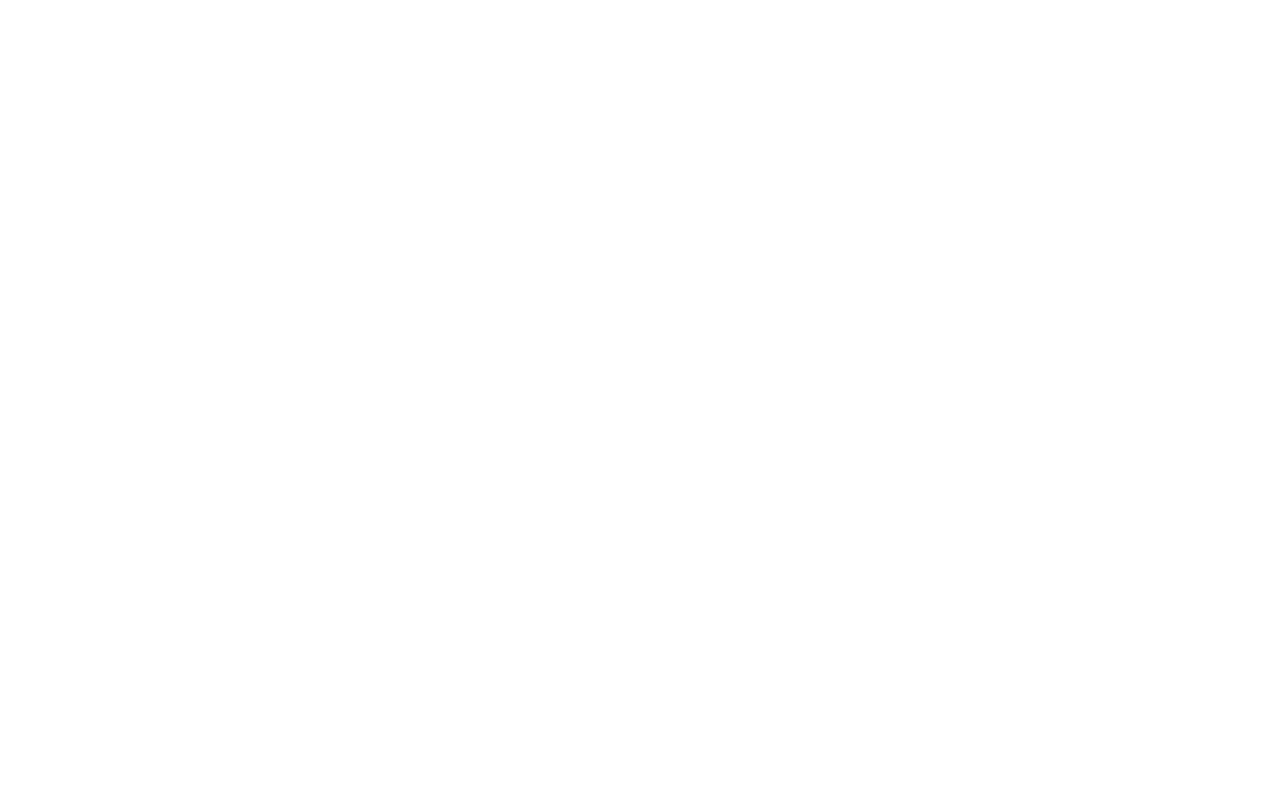
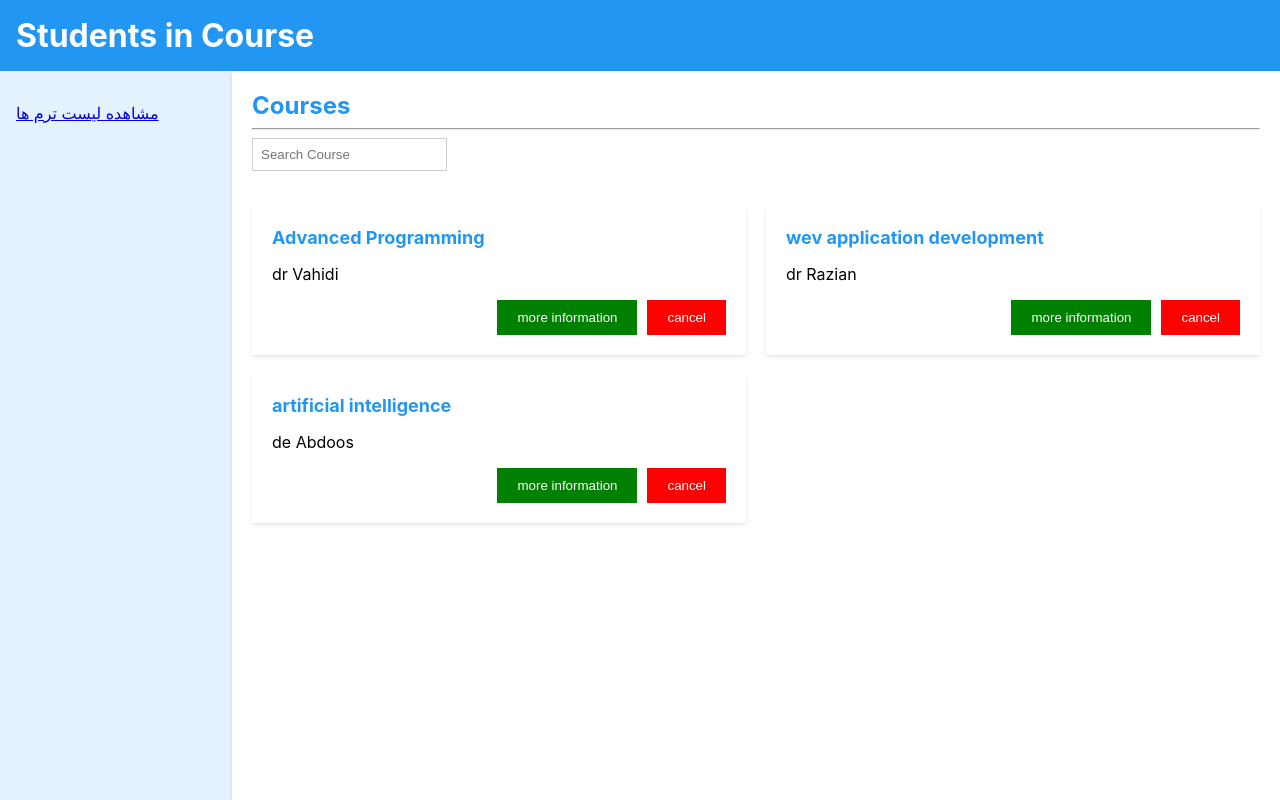
Before and after one commit to mohamadfh/Course-Selection-API, a React (Create React App) app in the folder react/client/: page /assignment-courses in a window 1280 px wide. Before the commit this address had no page. Built offline with nearby package versions, Linux system fonts and the light colour scheme.

Commit message:
all pages for student userTyep implemented

```diff
--- a/react/client/src/App.js
+++ b/react/client/src/App.js
@@ -8,6 +8,10 @@ import ProfCourseStudents from "./pages/professor/students.js";
 import StuHome from "./pages/student/Home";
 import StuSems from "./pages/student/Semesters";
 import SemDetails from "./pages/student/SemDetails";
+import PACourses from "./pages/student/preAssignmentCourses";
+import PAssignments from "./pages/student/PreAssignments";
+import AssignmentCourses from "./pages/student/AssignmentCourses";
+import Assignments from "./pages/student/Assignments";
 
 function App() {
   return (
@@ -20,8 +24,10 @@ function App() {
         <Route path="/stu-home" element={<StuHome />} />
         <Route path="/stu-sems" element={<StuSems />} />
         <Route path="/stu-sem-details" element={<SemDetails />} />
-
-        {/* Add more routes here */}
+        <Route path="/pre-assignment-courses" element={<PACourses />} />
+        <Route path="/pre-assignments" element={<PAssignments />} />
+        <Route path="/assignment-courses" element={<AssignmentCourses />} />
+        <Route path="/assignments" element={<Assignments />} />
       </Routes>
     </Router>
   );
--- /dev/null
+++ b/react/client/src/pages/student/AssignmentCourses.js
@@ -0,0 +1,44 @@
+import React from "react";
+import { Link } from "react-router-dom";
+import PACourseCard from "./PACourseCard";
+import "./../../styles/professor/semesters.css";
+
+const AssCourses = () => {
+  const courses = [
+    { id: 1, name: "Advanced Programming", instructor: "dr Vahidi" },
+    { id: 2, name: "wev application development", instructor: "dr Razian" },
+    { id: 3, name: "artificial intelligence", instructor: "de Abdoos" },
+    // Add more students here
+  ];
+
+  return (
+    <div className="page-container">
+      <div className="top-bar">
+        <h1>Students in Course</h1>
+      </div>
+      <div className="content-container">
+        <div className="side-bar">
+          <ul>
+            <li>
+              <Link to="/stu-sems">مشاهده لیست ترم ها</Link>
+            </li>
+          </ul>
+        </div>
+        <div className="students-container">
+          <h2>Courses</h2>
+          <hr />
+          <div className="search-container">
+            <input type="text" placeholder="Search Course" />
+          </div>
+          <div className="students-list">
+            {courses.map((student) => (
+              <PACourseCard key={student.id} student={student} />
+            ))}
+          </div>
+        </div>
+      </div>
+    </div>
+  );
+};
+
+export default AssCourses;
--- /dev/null
+++ b/react/client/src/pages/student/Assignments.js
@@ -0,0 +1,44 @@
+import React from "react";
+import { Link } from "react-router-dom";
+import PACourseCard from "./PACourseCard";
+import "./../../styles/professor/semesters.css";
+
+const Assignments = () => {
+  const courses = [
+    { id: 1, name: "Advanced Programming", instructor: "dr Vahidi" },
+    { id: 2, name: "wev application development", instructor: "dr Razian" },
+    { id: 3, name: "artificial intelligence", instructor: "de Abdoos" },
+    // Add more students here
+  ];
+
+  return (
+    <div className="page-container">
+      <div className="top-bar">
+        <h1>Students in Course</h1>
+      </div>
+      <div className="content-container">
+        <div className="side-bar">
+          <ul>
+            <li>
+              <Link to="/stu-sems">مشاهده لیست ترم ها</Link>
+            </li>
+          </ul>
+        </div>
+        <div className="students-container">
+          <h2>Courses</h2>
+          <hr />
+          <div className="search-container">
+            <input type="text" placeholder="Search Course" />
+          </div>
+          <div className="students-list">
+            {courses.map((student) => (
+              <PACourseCard key={student.id} student={student} />
+            ))}
+          </div>
+        </div>
+      </div>
+    </div>
+  );
+};
+
+export default Assignments;
--- a/react/client/src/pages/student/Home.js
+++ b/react/client/src/pages/student/Home.js
@@ -48,7 +48,7 @@ const Page = () => {
             <div className="stu-card-container">
               {courses.map((course) => (
                 //   <Link to={`/courses/${course.id}`} key={course.id}>
-                <Link to={"/prof-course-students"}>
+                <Link to={"/stu-home"}>
                   <div className="stu-course-card">
                     <h2>{course.name}</h2>
                     <p>
--- /dev/null
+++ b/react/client/src/pages/student/PACourseCard.js
@@ -0,0 +1,16 @@
+import React from "react";
+
+const PACourseCard = ({ student }) => {
+  return (
+    <div className="student-card">
+      <h2>{student.name}</h2>
+      <p>{student.instructor}</p>
+      <div className="button-container">
+        <button className="approve-button">more information</button>
+        <button className="reject-button">cancel</button>
+      </div>
+    </div>
+  );
+};
+
+export default PACourseCard;
--- /dev/null
+++ b/react/client/src/pages/student/PreAssignments.js
@@ -0,0 +1,44 @@
+import React from "react";
+import { Link } from "react-router-dom";
+import PACourseCard from "./PACourseCard";
+import "./../../styles/professor/semesters.css";
+
+const preAssignments = () => {
+  const courses = [
+    { id: 1, name: "Advanced Programming", instructor: "dr Vahidi" },
+    { id: 2, name: "wev application development", instructor: "dr Razian" },
+    { id: 3, name: "artificial intelligence", instructor: "de Abdoos" },
+    // Add more students here
+  ];
+
+  return (
+    <div className="page-container">
+      <div className="top-bar">
+        <h1>Students in Course</h1>
+      </div>
+      <div className="content-container">
+        <div className="side-bar">
+          <ul>
+            <li>
+              <Link to="/stu-sems">مشاهده لیست ترم ها</Link>
+            </li>
+          </ul>
+        </div>
+        <div className="students-container">
+          <h2>Courses</h2>
+          <hr />
+          <div className="search-container">
+            <input type="text" placeholder="Search Course" />
+          </div>
+          <div className="students-list">
+            {courses.map((student) => (
+              <PACourseCard key={student.id} student={student} />
+            ))}
+          </div>
+        </div>
+      </div>
+    </div>
+  );
+};
+
+export default preAssignments;
--- a/react/client/src/pages/student/SemDetails.js
+++ b/react/client/src/pages/student/SemDetails.js
@@ -17,20 +17,20 @@ const SemesterDetails = () => {
           </ul>
         </div>
         <div className="det-container">
-          <Link to={"/page1"}>
+          <Link to={"/pre-assignments"}>
             <div className="square">مشاهده پیش ثبت نام ها</div>
           </Link>
-          <Link to={"/page2"}>
+          <Link to={"/pre-assignment-courses"}>
             <div className="square">
               ممشاهده لیست دروس ارائه شده برای پیش ثبت نام
             </div>
           </Link>
-          <Link to={"/page3"}>
+          <Link to={"/assignment-courses"}>
             <div className="square">
               مشاهده لیست دروس ارائه شده برای ثبت نام
             </div>
           </Link>
-          <Link to={"/page4"}>
+          <Link to={"/assignments"}>
             <div className="square">مشاهده درس های ثبت نام شده</div>
           </Link>
         </div>
--- /dev/null
+++ b/react/client/src/pages/student/preAssignmentCourses.js
@@ -0,0 +1,44 @@
+import React from "react";
+import { Link } from "react-router-dom";
+import PACourseCard from "./PACourseCard";
+import "./../../styles/professor/semesters.css";
+
+const PreAssCourses = () => {
+  const courses = [
+    { id: 1, name: "Advanced Programming", instructor: "dr Vahidi" },
+    { id: 2, name: "wev application development", instructor: "dr Razian" },
+    { id: 3, name: "artificial intelligence", instructor: "de Abdoos" },
+    // Add more students here
+  ];
+
+  return (
+    <div className="page-container">
+      <div className="top-bar">
+        <h1>Students in Course</h1>
+      </div>
+      <div className="content-container">
+        <div className="side-bar">
+          <ul>
+            <li>
+              <Link to="/stu-sems">مشاهده لیست ترم ها</Link>
+            </li>
+          </ul>
+        </div>
+        <div className="students-container">
+          <h2>Courses</h2>
+          <hr />
+          <div className="search-container">
+            <input type="text" placeholder="Search Course" />
+          </div>
+          <div className="students-list">
+            {courses.map((student) => (
+              <PACourseCard key={student.id} student={student} />
+            ))}
+          </div>
+        </div>
+      </div>
+    </div>
+  );
+};
+
+export default PreAssCourses;
--- a/react/client/src/styles/professor/semesters.css
+++ b/react/client/src/styles/professor/semesters.css
@@ -200,6 +200,7 @@
     justify-content: center;
     align-items: center;
     margin-top: 20px;
+    margin-left: 20%;
   }
 
   .square {
@@ -208,4 +209,7 @@
     border-radius: 10%;
     background-color: grey;
     margin: 10px;
+    display: flex;
+    justify-content: center;
+    align-items: center;
   }
```
